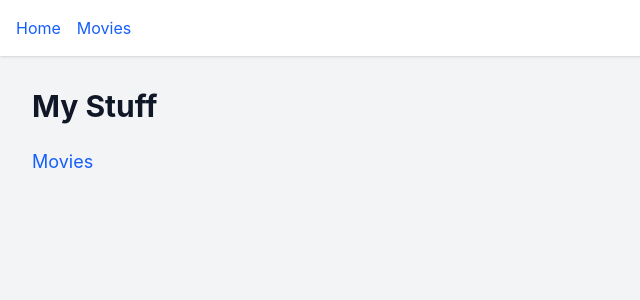
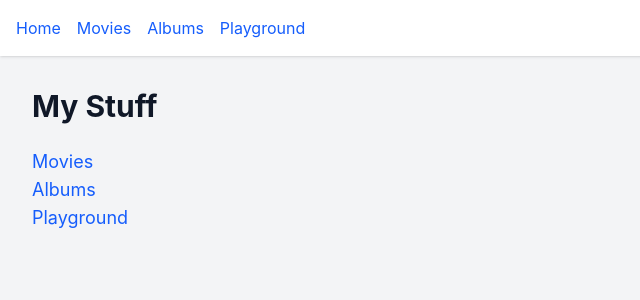
Before and after one commit to CPerrone0283/MyStuff, a React app in the folder frontend/: page / in a window 1280 px wide. Shown: the top 300 px of the page, without its empty margins (0-640 px from the left). Built offline with nearby package versions, Linux system fonts and the light colour scheme; the HTML template or start-up script is replaced by a standard one.

Commit message:
Added Playground Page and Albums Section

```diff
--- a/frontend/src/App.jsx
+++ b/frontend/src/App.jsx
@@ -1,6 +1,8 @@
 import { BrowserRouter, Routes, Route, Link } from 'react-router-dom'
 import HomePage from './pages/HomePage'
 import MoviesPage from './pages/MoviesPage'
+import AlbumsPage from './pages/AlbumsPage'
+import Playground from './pages/Playground'
 
 function App() {
   return (
@@ -9,11 +11,15 @@ function App() {
         <nav className="bg-white shadow p-4 flex gap-4">
           <Link to="/" className="text-blue-600 hover:underline">Home</Link>
           <Link to="/movies" className="text-blue-600 hover:underline">Movies</Link>
+          <Link to="/albums" className="text-blue-600 hover:underline">Albums</Link>
+          <Link to="/playground" className="text-blue-600 hover:underline">Playground</Link>
         </nav>
         <div className="p-8">
           <Routes>
             <Route path="/" element={<HomePage />} />
             <Route path="/movies" element={<MoviesPage />} />
+            <Route path="/albums" element={<AlbumsPage />} />
+            <Route path="/playground" element={<Playground/>} />
           </Routes>
         </div>
       </div>
--- /dev/null
+++ b/frontend/src/pages/AlbumsPage.jsx
@@ -0,0 +1,35 @@
+import { useState, useEffect } from 'react'
+
+
+
+
+
+
+function AlbumsPage()
+{
+  const [albums, setAlbums] = useState([])
+  const [loading, setLoading] = useState(true)
+
+
+
+  if (loading) return <p className="text-gray-600">Loading...</p>
+
+
+  return (
+      <>
+            <h1 className="text-3xl font-bold text-gray-900 mb-6">Future Album Page</h1>
+      </>
+
+
+
+  )
+
+
+
+}
+
+
+
+
+
+export default AlbumsPage
--- a/frontend/src/pages/HomePage.jsx
+++ b/frontend/src/pages/HomePage.jsx
@@ -4,14 +4,15 @@ function HomePage() {
   return (
     <div>
       <h1 className="text-3xl font-bold text-gray-900 mb-6">My Stuff</h1>
-      <ul className="space-y-2">
-        <li>
-          <Link to="/movies" className="text-blue-600 hover:underline text-lg">
-            Movies
-          </Link>
+      <ul className="flex flex-col">
+        <li className="flex flex-col">
+          <Link to="/movies" className="text-blue-600 hover:underline text-lg">Movies</Link>
+          <Link to="/albums" className="text-blue-600 hover:underline text-lg">Albums</Link>
+          <Link to="/playground" className="text-blue-600 hover:underline text-lg">Playground</Link>
         </li>
       </ul>
     </div>
+
   )
 }
 
--- /dev/null
+++ b/frontend/src/pages/Playground.jsx
@@ -0,0 +1,22 @@
+import { useState, useEffect } from 'react'
+
+function Playground()
+{
+  return (
+    <>
+          <h1 className="text-3xl font-bold text-gray-900 mb-6">Playground</h1>
+    </>
+
+
+
+  )
+
+
+
+}
+
+
+
+
+
+export default Playground
```
